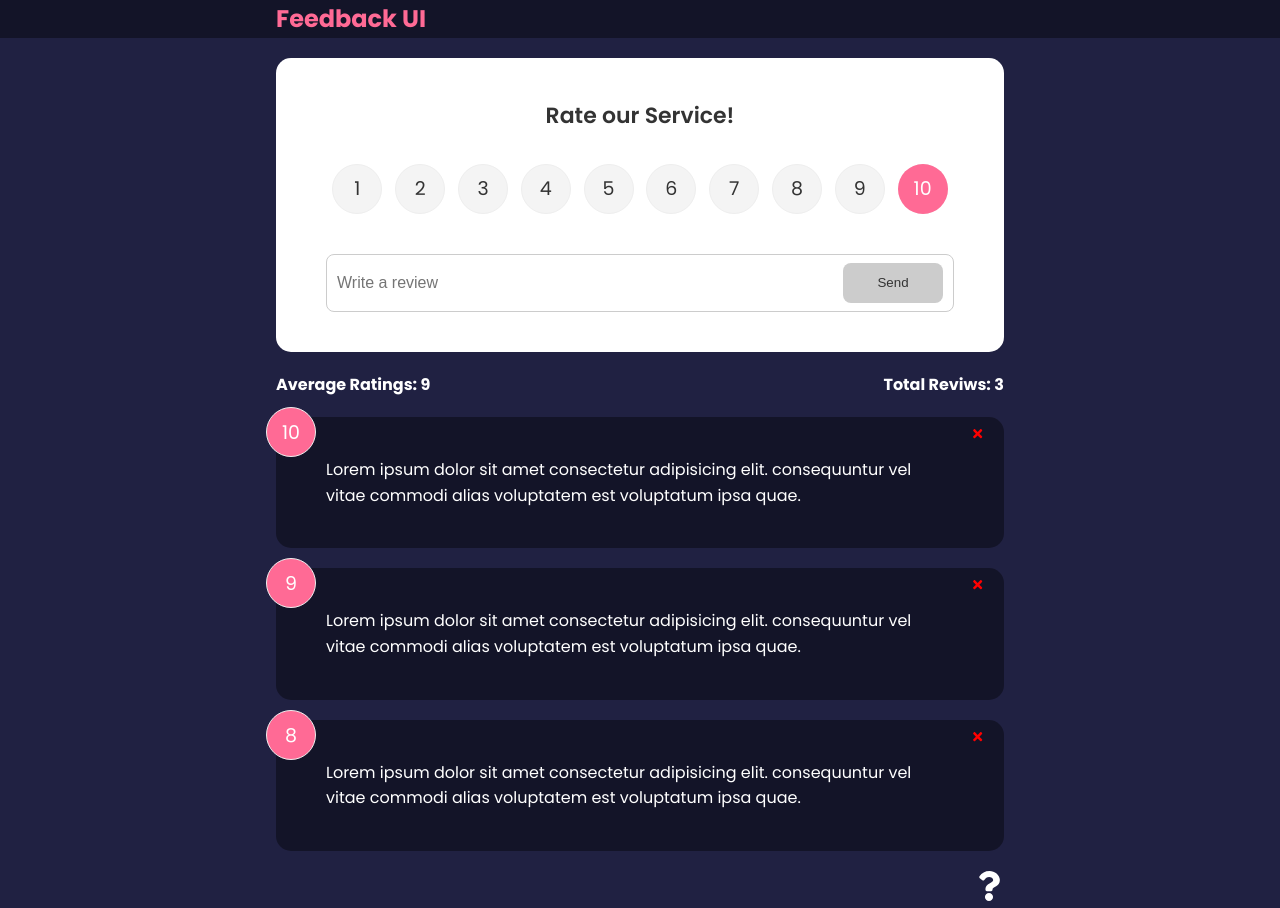
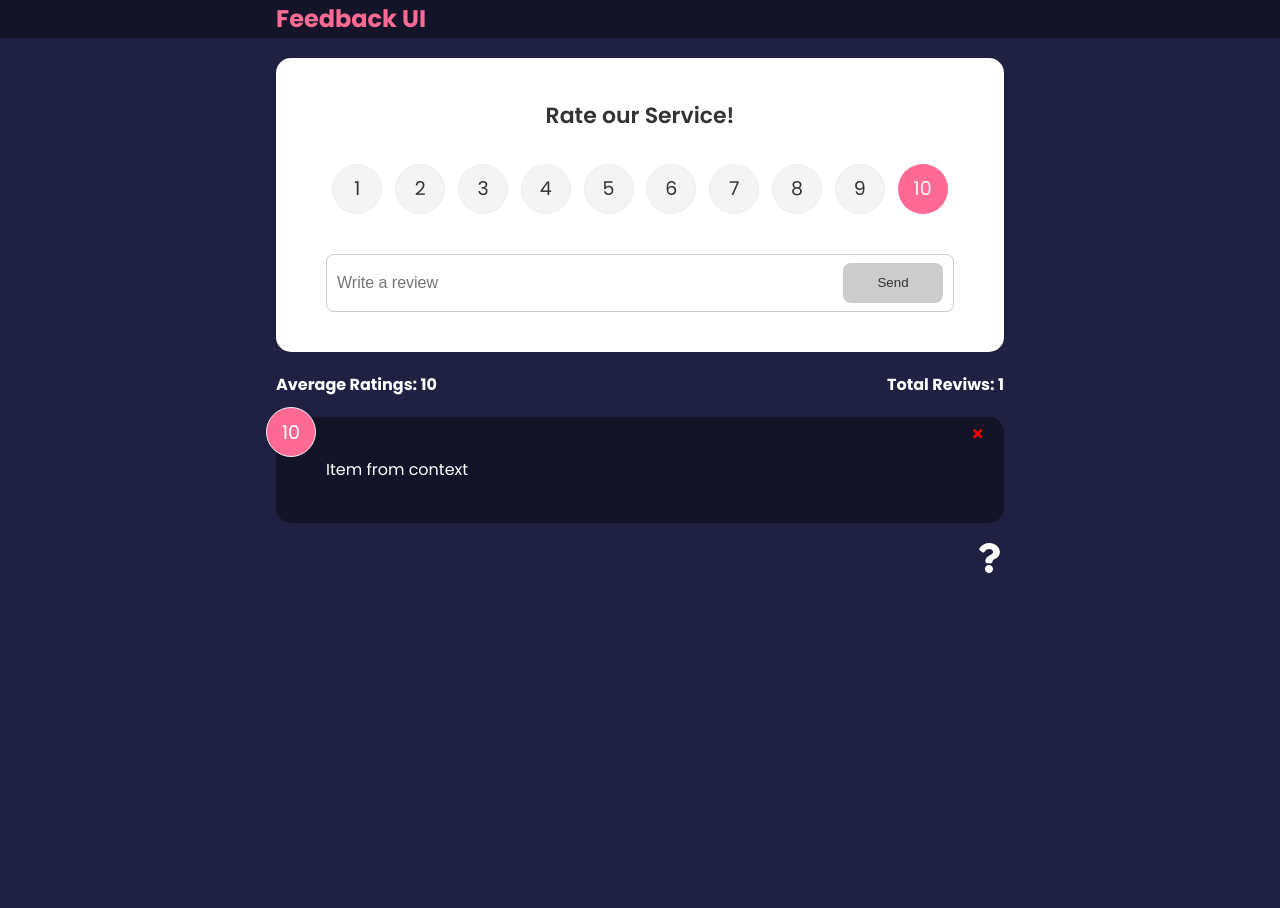
Before and after one commit to MuhammadHamzaAmir/feedback-app, a React (Create React App) app: page / in a window 1280 px wide. After the commit the page ends 800 px from the top, so only its background shows below. Built offline with nearby package versions, Linux system fonts and the light colour scheme; the HTML template or start-up script is replaced by a standard one.

Commit message:
Everything is updated from the Global Context

```diff
--- a/src/App.js
+++ b/src/App.js
@@ -1,10 +1,8 @@
 import Header from "./components/Header";
 import FeedbackList from "./components/FeedbackList";
-import FeedbackData from "./data/FeedbackData";
-import { useState } from "react";
 import FeedbackStats from "./components/FeedbackStats";
 import FeedbackForm from "./components/FeedbackForm";
-import {v4 as uuidv4} from 'uuid';
+
 import AboutPage from "./pages/AboutPage";
 import {BrowserRouter as Router, Route, Routes} from "react-router-dom";
 import AboutIconLink from "./components/AboutIconLink";
@@ -13,20 +11,6 @@ import { FeedbackProvider } from "./context/FeedbackContext";
 
 function App() {
 
-    const [feedback, setFeedback] = useState(FeedbackData);
-
-
-    const addFeedback = (newFeedback) => {
-        newFeedback.id = uuidv4();
-        setFeedback([newFeedback,...feedback]);
-    }
-
-    const deleteFeedback = (id) =>{
-        if (window.confirm("Are you sure you want to delete this feedback?")) {
-            setFeedback(feedback.filter(feedback => feedback.id !== id));
-
-        }
-    };
 
     return (
         <FeedbackProvider>
@@ -38,12 +22,9 @@ function App() {
             path="/"
             element={
               <>
-                <FeedbackForm handleAdd={addFeedback} />
-                <FeedbackStats feedback={feedback}></FeedbackStats>
-                <FeedbackList
-                  feedback={feedback}
-                  handleDelete={deleteFeedback}
-                />
+                <FeedbackForm />
+                <FeedbackStats/>
+                <FeedbackList/>
               </>
             }
           ></Route>
--- a/src/components/FeedbackForm.jsx
+++ b/src/components/FeedbackForm.jsx
@@ -2,8 +2,12 @@ import Card from "./shared/Card";
 import {useState} from "react";
 import Button from "./shared/Button";
 import RatingSelect from "./RatingSelect";
+import {useContext} from "react";
+import FeedbackContext from "../context/FeedbackContext";
 
-function FeedbackForm(props) {
+function FeedbackForm() {
+
+    const {addFeedback} = useContext(FeedbackContext);
 
     const [text,setText] = useState("");
     const [rating, setRating] = useState(10);
@@ -42,7 +46,7 @@ function FeedbackForm(props) {
                 text,rating
             }
             setMessage("Review submitted")
-            props.handleAdd(newFeedback);
+            addFeedback(newFeedback);
             setText("");
             setBtnDisabled(true);
         }
--- a/src/components/FeedbackItem.jsx
+++ b/src/components/FeedbackItem.jsx
@@ -1,12 +1,18 @@
 import Card from "./shared/Card";
-import PropTypes from "prop-types";
+// import PropTypes from "prop-types";
 import {FaTimes} from 'react-icons/fa'
+import { useContext } from "react";
+import FeedbackContext from "../context/FeedbackContext";
+
 
 function FeedbackItem(props) {
-  return (
+
+    const {deleteFeedback} = useContext(FeedbackContext);
+
+    return (
     <Card reverse={true}>
         <div className="num-display">{props.feedback.rating}</div>
-        <button className="close" onClick={() => {props.handleDelete(props.feedback.id)}}>
+        <button className="close" onClick={() => {deleteFeedback(props.feedback.id)}}>
           <FaTimes color="red"></FaTimes>
         </button>
         <div className="text-display">{props.feedback.text}</div>
@@ -14,7 +20,7 @@ function FeedbackItem(props) {
   )
 }
 
-FeedbackItem.propTypes={
-    feedback: PropTypes.object.isRequired,
-};
+// FeedbackItem.propTypes={
+//     feedback: PropTypes.object.isRequired,
+// };
 export default FeedbackItem;
--- a/src/components/FeedbackList.jsx
+++ b/src/components/FeedbackList.jsx
@@ -1,9 +1,12 @@
 import FeedbackItem from "./FeedbackItem";
-import PropTypes from "prop-types";
-// import {AnimatePresence, motion} from "framer-motion";
+import {useContext} from "react";
+import FeedbackContext from "../context/FeedbackContext";
 
-function FeedbackList(props) {
-    if (!props.feedback || props.feedback.length === 0) {
+function FeedbackList() {
+
+    const {feedback} = useContext(FeedbackContext);
+
+    if (!feedback || feedback.length === 0) {
         return <div>No feedback yet</div>
     }
 
@@ -28,22 +31,22 @@ function FeedbackList(props) {
     return (
       <>
       <div className="feedback-list">
-        {props.feedback.map(item => (
-            <FeedbackItem key={item.id} feedback={item} handleDelete={props.handleDelete}/>
+        {feedback.map(item => (
+            <FeedbackItem key={item.id} feedback={item}/>
         ))}
         </div>
       </>
     );
 }
 
-FeedbackList.propTypes = {
-    feedback: PropTypes.arrayOf(
-        PropTypes.shape({
-            id: PropTypes.string.isRequired,
-            rating: PropTypes.number.isRequired,
-            text: PropTypes.string.isRequired,
-        }
-        )
-    ).isRequired,
-}
+// FeedbackList.propTypes = {
+//     feedback: PropTypes.arrayOf(
+//         PropTypes.shape({
+//             id: PropTypes.string.isRequired,
+//             rating: PropTypes.number.isRequired,
+//             text: PropTypes.string.isRequired,
+//         }
+//         )
+//     ).isRequired,
+// }
 export default FeedbackList;
--- a/src/components/FeedbackStats.jsx
+++ b/src/components/FeedbackStats.jsx
@@ -1,28 +1,34 @@
-import PropTypes from "prop-types";
+// import PropTypes from "prop-types";
+import { useContext } from "react";
+import FeedbackContext from "../context/FeedbackContext";
 
-function FeedbackStats(props) {
+function FeedbackStats() {
+
+  const {feedback} = useContext(FeedbackContext);
+
+
   let avergae =
-    props.feedback.reduce((sum, item) => sum + item.rating, 0) /
-    props.feedback.length;
+    feedback.reduce((sum, item) => sum + item.rating, 0) /
+    feedback.length;
 
   avergae = avergae.toFixed(1).replace(/\.0+$/, "");
 
   return (
     <div className="feedback-stats">
-      <h4>Average Ratings: {props.feedback.length > 0 ? avergae : 0}</h4>
-      <h4>Total Reviws: {props.feedback.length}</h4>
+      <h4>Average Ratings: {feedback.length > 0 ? avergae : 0}</h4>
+      <h4>Total Reviws: {feedback.length}</h4>
     </div>
   );
 }
 
-FeedbackStats.propTypes = {
-    feedback: PropTypes.arrayOf(
-        PropTypes.shape({
-            id: PropTypes.string.isRequired,
-            rating: PropTypes.number.isRequired,
-        }
-        )
-    ).isRequired,
-}
+// FeedbackStats.propTypes = {
+//     feedback: PropTypes.arrayOf(
+//         PropTypes.shape({
+//             id: PropTypes.string.isRequired,
+//             rating: PropTypes.number.isRequired,
+//         }
+//         )
+//     ).isRequired,
+// }
 
 export default FeedbackStats;
--- a/src/context/FeedbackContext.js
+++ b/src/context/FeedbackContext.js
@@ -1,19 +1,31 @@
 import { createContext, useState } from "react";
+import {v4 as uuidv4} from 'uuid';
 
 const FeedbackContext = createContext();
 
 export const FeedbackProvider = (props) =>{
 
-    const [feedback, setFeedback] = useState({
+    const [feedback, setFeedback] = useState([
+        {
         id:"1",
         text:"Item from context",
         rating:10,
-    });
+    }]
+    );
 
+    const deleteFeedback = (id) =>{
+        if (window.confirm("Are you sure you want to delete this feedback?")) {
+            setFeedback(feedback.filter(feedback => feedback.id !== id));
 
+        }
+    };
+    const addFeedback = (newFeedback) => {
+        newFeedback.id = uuidv4();
+        setFeedback([newFeedback,...feedback]);
+    }
 
     return (
-        <FeedbackContext.Provider value={{feedback}}>
+        <FeedbackContext.Provider value={{feedback,deleteFeedback,addFeedback}}>
             {props.children}
         </FeedbackContext.Provider>
     )
```
